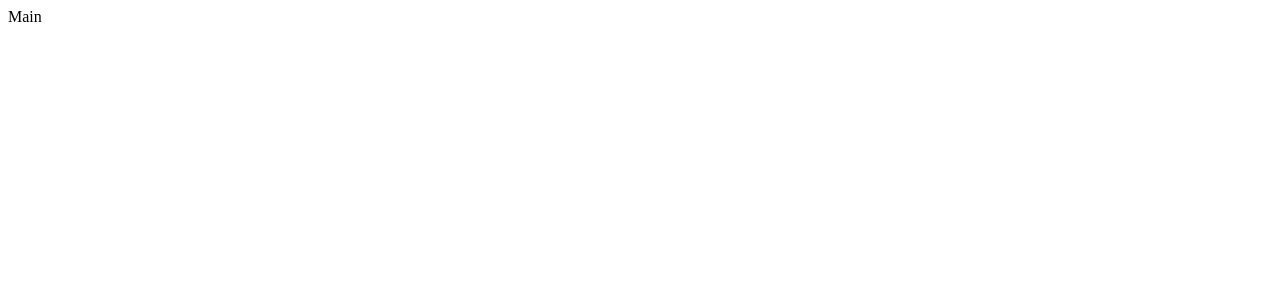
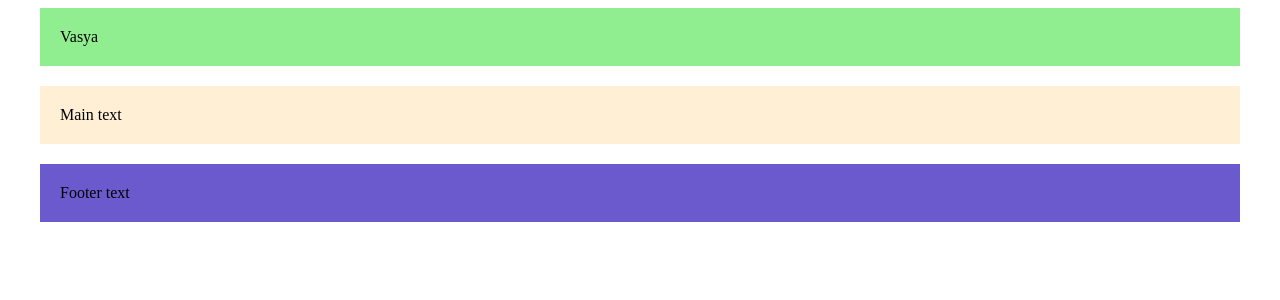
Before and after one commit to remzovnik/vue-learn, a Vue app: page / in a window 1280 px wide. Shown: the top 300 px of the page. Built offline with nearby package versions, Linux system fonts and the light colour scheme.

Commit message:
slot coding

```diff
--- a/src/App.vue
+++ b/src/App.vue
@@ -1,9 +1,37 @@
 <template>
-    <div id="app">Main</div>
+    <div id="app">
+        <div class="container">
+            <layout>
+                <template #header="slotProps">{{slotProps.user.name}}</template>
+                <template>Main text</template>
+                <template #footer>Footer text</template>
+            </layout>
+        </div>
+    </div>
 </template>
 
 <script>
+import BaseLayout from '@/components/BaseLayout.vue';
 export default {
 	name: 'app',
+	components: {
+		layout: BaseLayout,
+	},
+	data() {
+		return {
+			headerData: {
+				logo: 'logo',
+				menu: 'About Catalog Contacts',
+			},
+		};
+	},
 };
 </script>
+
+<style>
+.container {
+	max-width: 1200px;
+	margin: 0 auto;
+	padding: 0 10px;
+}
+</style>
--- /dev/null
+++ b/src/components/BaseLayout.vue
@@ -0,0 +1,44 @@
+<template>
+    <div>
+        <header>
+            <slot name="header" :user="user"></slot>
+        </header>
+        <main>
+            <slot></slot>
+        </main>
+        <footer>
+            <slot name="footer"></slot>
+        </footer>
+    </div>
+</template>
+
+<script>
+export default {
+	name: 'BaseLayout',
+	data() {
+		return {
+			user: {
+				name: 'Vasya',
+				surname: 'Pupkin',
+			},
+		};
+	},
+};
+</script>
+
+<style>
+header {
+	margin-bottom: 20px;
+	padding: 20px;
+	background: lightgreen;
+}
+main {
+	margin-bottom: 20px;
+	padding: 20px;
+	background: papayawhip;
+}
+footer {
+	padding: 20px;
+	background: slateblue;
+}
+</style>
```
